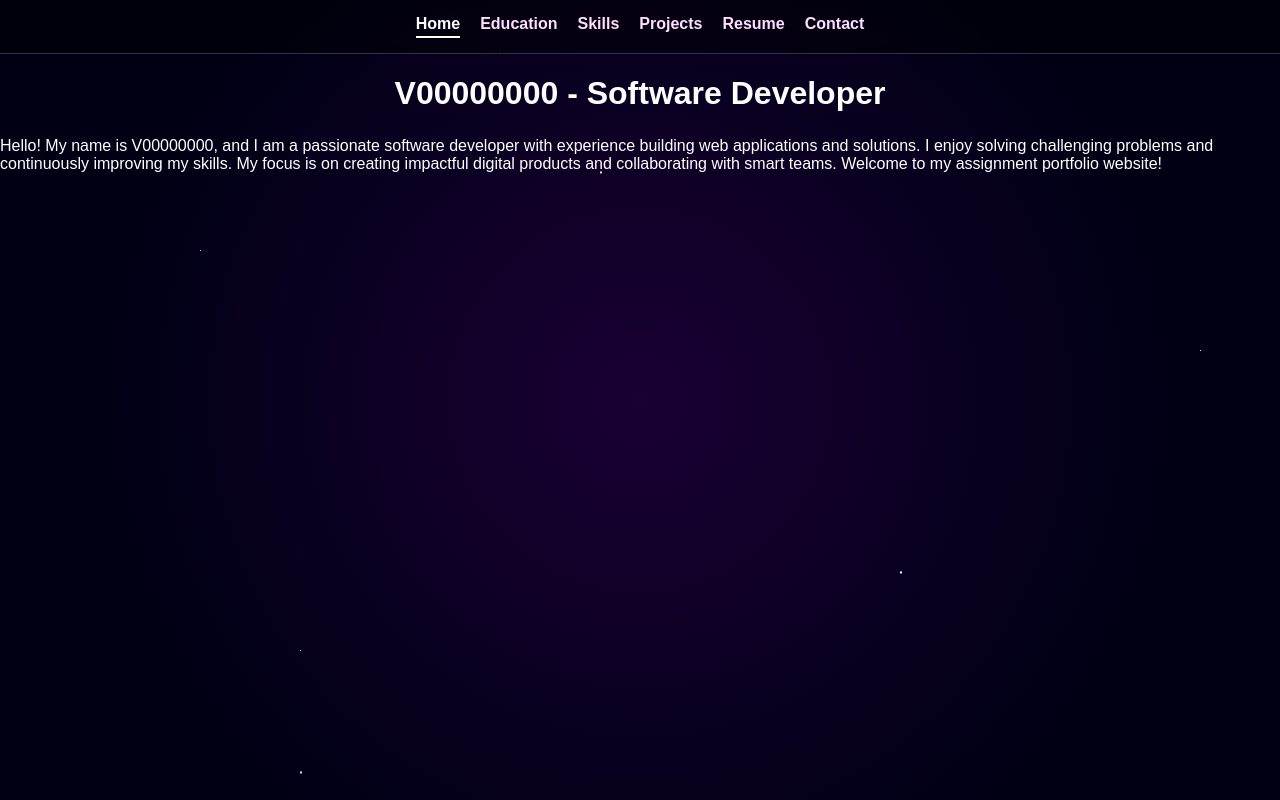
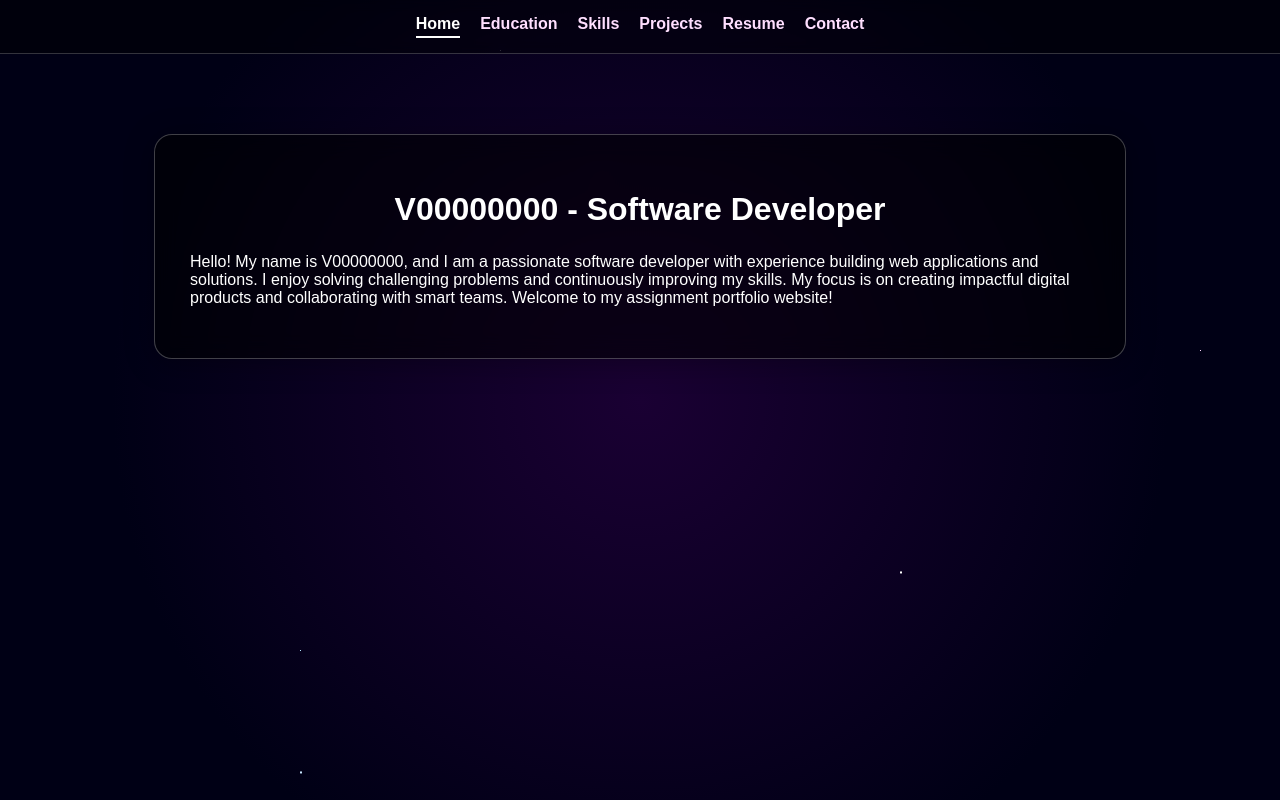
Before and after one commit to V00000000/V00000000.github.io, a plain HTML site: page index.html in a window 1280 px wide. Drawn offline with Linux system fonts and the light colour scheme.

Commit message:
Update global.css with full styling

```diff
--- a/global.css
+++ b/global.css
@@ -1,4 +1,4 @@
-/* NIGHT SKY BACKGROUND */
+/* ===================== NIGHT SKY BACKGROUND ===================== */
 body {
     margin: 0;
     background: radial-gradient(circle at center, #1a0033, #000015 70%);
@@ -8,18 +8,18 @@ body {
     color: white; /* Universal text color */
   }
 
-  /* STAR FIELD BASE */
+  /* ===================== STAR FIELD ===================== */
   .stars, .stars::after, .stars2, .stars2::after {
     content: "";
     position: fixed;
     top: 0;
     left: 0;
     background: transparent;
-    pointer-events: none; /* Prevent blocking clicks */
+    pointer-events: none; /* prevent blocking clicks */
     z-index: -1;
   }
 
-  /* SMALL STARS */
+  /* Small stars */
   .stars {
     width: 1px;
     height: 1px;
@@ -41,7 +41,7 @@ body {
     transform: translateY(2000px);
   }
 
-  /* LARGE STARS */
+  /* Large stars */
   .stars2 {
     width: 2px;
     height: 2px;
@@ -61,31 +61,35 @@ body {
     transform: translateY(2000px);
   }
 
-  /* FLOAT MOTION */
+  /* Star floating motion */
   @keyframes fly {
     from { transform: translateY(0); }
     to { transform: translateY(-2000px); }
   }
 
-  /* GLASS CONTENT BOX */
-  main {
+  /* ===================== GLASS CONTENT BOX ===================== */
+  .content-box {
     max-width: 900px;
     margin: 80px auto;
     padding: 35px;
-    background: rgba(0, 0, 0, 0.55);
-    backdrop-filter: blur(12px);
+    background: rgba(0, 0, 0, 0.55); /* semi-transparent black */
+    backdrop-filter: blur(12px);      /* frosted glass effect */
     border-radius: 18px;
     border: 1px solid rgba(255, 255, 255, 0.25);
+    box-shadow: 0 4px 30px rgba(0, 0, 0, 0.3);
+    position: relative;
+    z-index: 3;
+    color: white;
   }
 
-  /* HEADERS */
+  /* ===================== HEADERS ===================== */
   h1, h2, h3 {
     color: #ffffff;
     text-align: center;
     margin-bottom: 25px;
   }
 
-  /* LISTS */
+  /* ===================== LISTS ===================== */
   ul {
     color: white;
     list-style: none;
@@ -97,7 +101,7 @@ body {
     font-size: 18px;
   }
 
-  /* NAVIGATION BAR */
+  /* ===================== NAVIGATION BAR ===================== */
   nav {
     display: flex;
     justify-content: center;
@@ -106,6 +110,8 @@ body {
     background: rgba(0, 0, 0, 0.4);
     backdrop-filter: blur(6px);
     border-bottom: 1px solid rgba(255, 255, 255, 0.2);
+    position: relative;
+    z-index: 3;
   }
 
   nav a {
@@ -120,14 +126,13 @@ body {
     color: #ffffff;
   }
 
-  /* ACTIVE PAGE */
   nav a.active {
     color: #ffffff;
     border-bottom: 2px solid #ffffff;
     padding-bottom: 3px;
   }
 
-  /* LINKS INSIDE CONTENT */
+  /* ===================== LINKS ===================== */
   a {
     color: #b5e3ff;
     text-decoration: none;
@@ -137,7 +142,7 @@ body {
     color: #ffffff;
   }
 
-  /* BUTTONS / RESUME LINK */
+  /* ===================== RESUME BUTTON ===================== */
   .resume-link {
     display: inline-block;
     margin-top: 15px;
```
